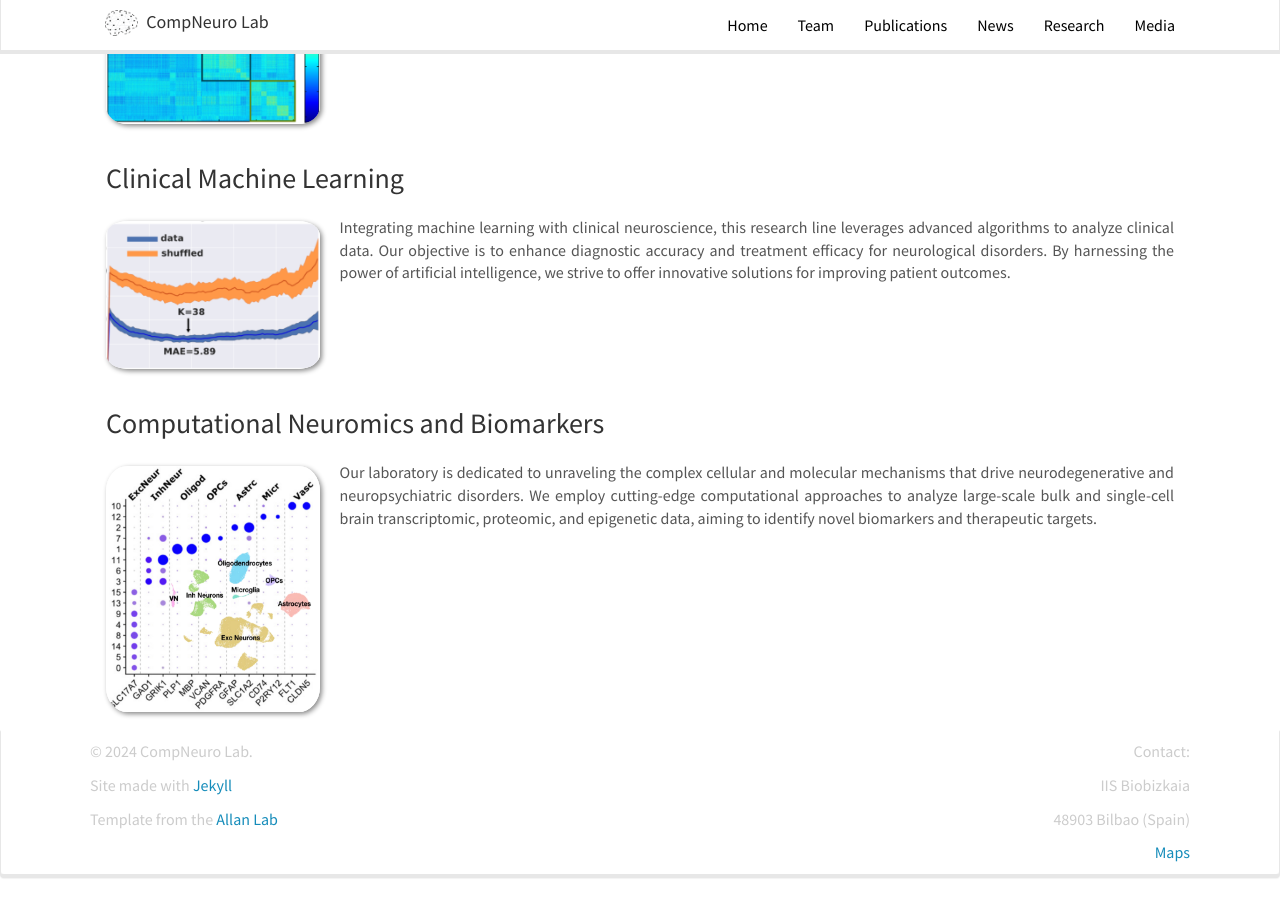
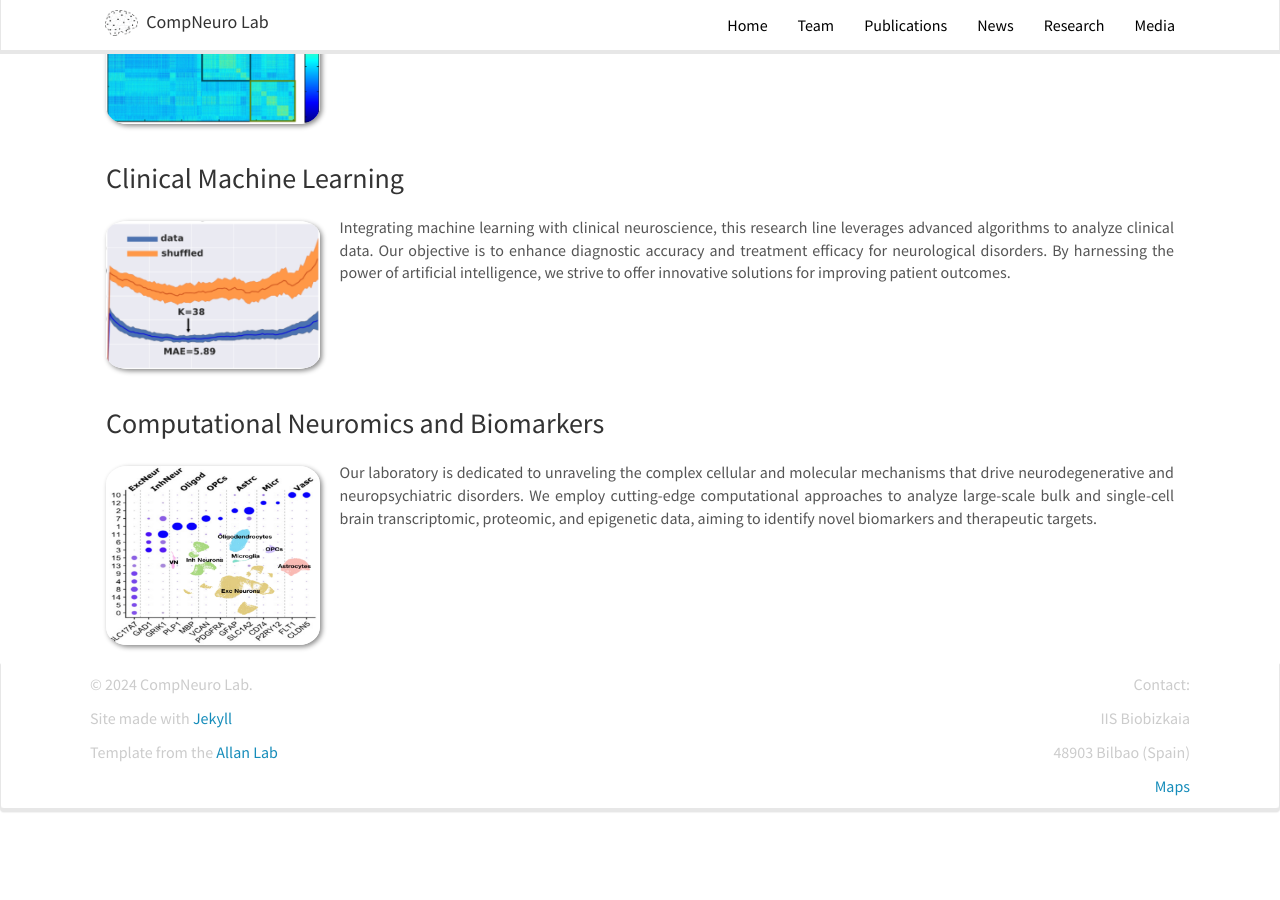
Before and after one commit to itellaetxe/compneurobilbao_website, a Jekyll site: the page built from _pages/research.md, in a window 1280 px wide and 900 px high, scrolled down 560 px. Built offline with Jekyll 4.4.1, drawn with Linux system fonts in a browser that asks for light colours; nearby versions of some CDN libraries; after the commit the page ends 1394 px from its top, so only the background shows below that.

Commit message:
modify neuromics research line photo size

```diff
--- a/_pages/research.md
+++ b/_pages/research.md
@@ -54,7 +54,7 @@ Jump to: [Preclinical, Experimental and Animal Neuroscience](#preclinical,-exper
 <div style="display: flex; align-items: flex-start;">
 <div style="flex: 0 0 20%;"><!-- Adjust the width as needed -->
 <figure>
-<img src="{{ site.url }}{{ site.baseurl }}/images/researchpic/neuromics.png"  style="width: 100%;">
+<img src="{{ site.url }}{{ site.baseurl }}/images/researchpic/neuromics2.png"  style="width: 100%;">
 </figure>
 </div>
 <div style="flex: 1; padding-left: 20px;"> <!-- This adds some space between the image and the text -->
```
Also changed, not shown: images/researchpic/neuromics2.png (added).
